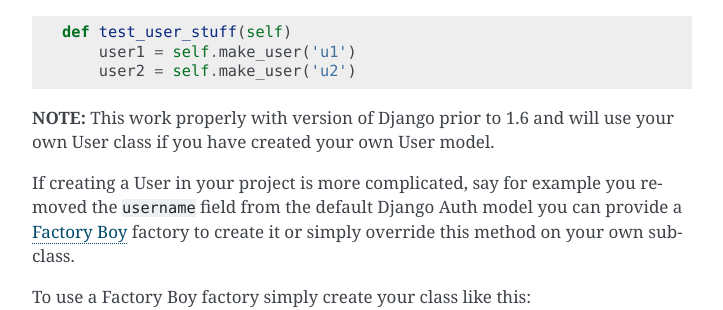
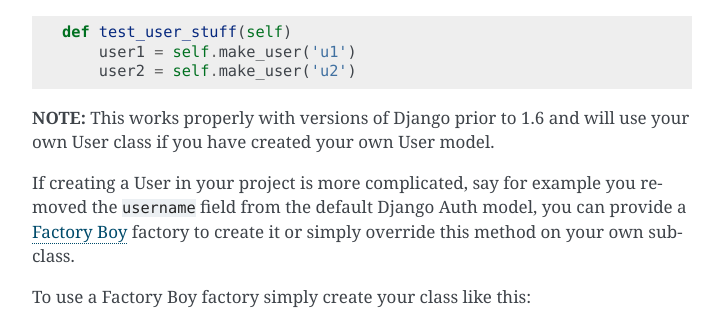
Before and after one commit to revsys/django-test-plus, a Sphinx documentation site: the page built from docs/methods.rst, in a window 1280 px wide and 900 px high, scrolled down 5617 px. Shown: the part 154-464 px from the top of the window, without its empty margins (388-1111 px from the left). Built offline with Sphinx 7.4.7, drawn with Linux system fonts in a browser that asks for light colours; some of the changed text lies outside the part shown.

```diff
--- a/docs/methods.rst
+++ b/docs/methods.rst
@@ -29,7 +29,7 @@ If needed, place kwargs for ``TestClient.get()`` in an 'extra' dictionary.::
             'my-url-name',
             extra={'HTTP_X_REQUESTED_WITH': 'XMLHttpRequest'})
 
-When using this get method two other things happen for you, we store the
+When using this get method two other things happen for you: we store the
 last response in ``self.last\_response`` and the response's Context in ``self.context``.
 So instead of::
 
@@ -236,11 +236,11 @@ method will create a user for you::
         user1 = self.make_user('u1')
         user2 = self.make_user('u2')
 
-**NOTE:** This work properly with version of Django prior to 1.6 and
+**NOTE:** This works properly with versions of Django prior to 1.6 and
 will use your own User class if you have created your own User model.
 
 If creating a User in your project is more complicated, say for example
-you removed the ``username`` field from the default Django Auth model
+you removed the ``username`` field from the default Django Auth model,
 you can provide a `Factory
 Boy <https://factoryboy.readthedocs.org/en/latest/>`__ factory to create
 it or simply override this method on your own sub-class.
```
